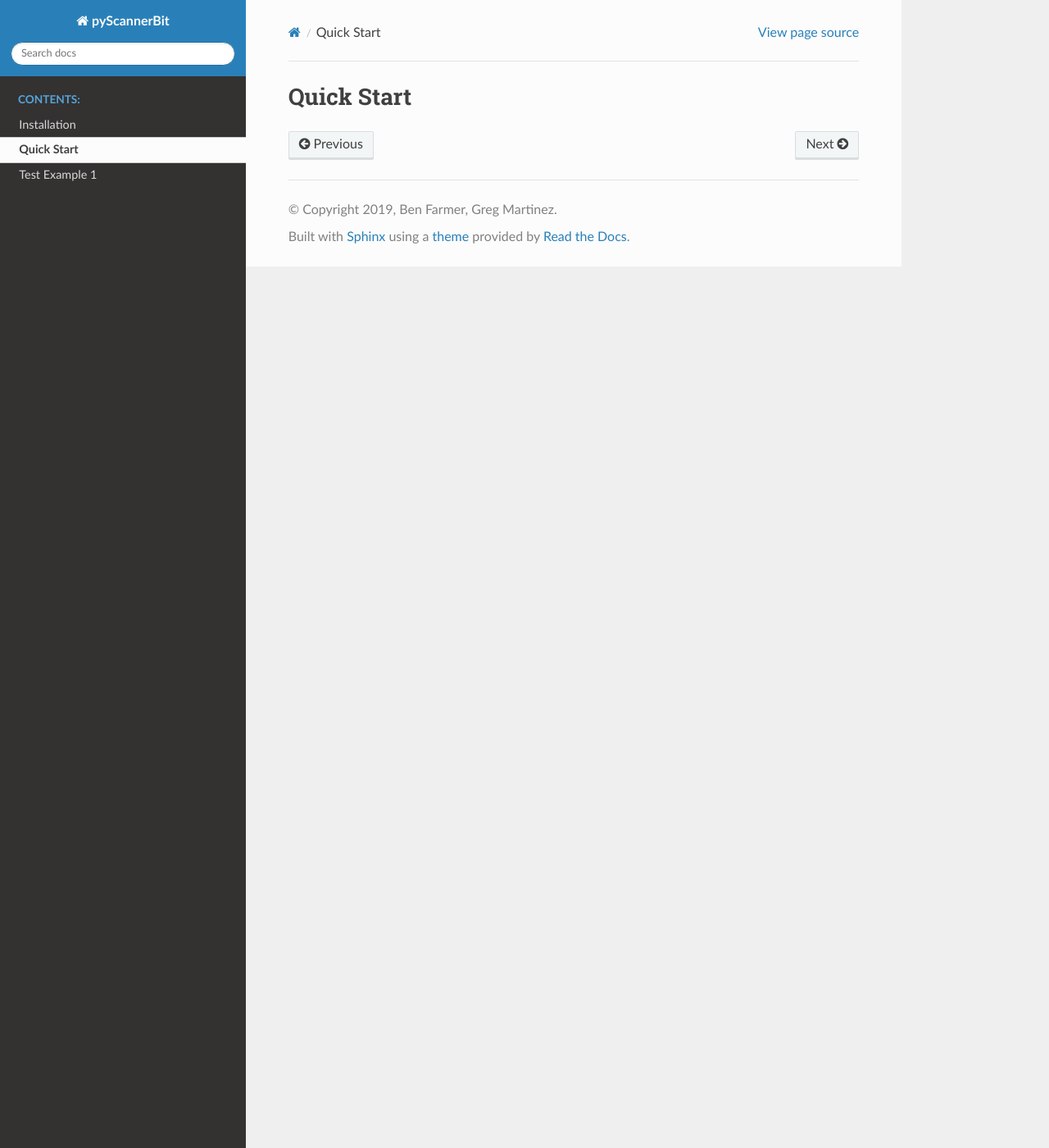
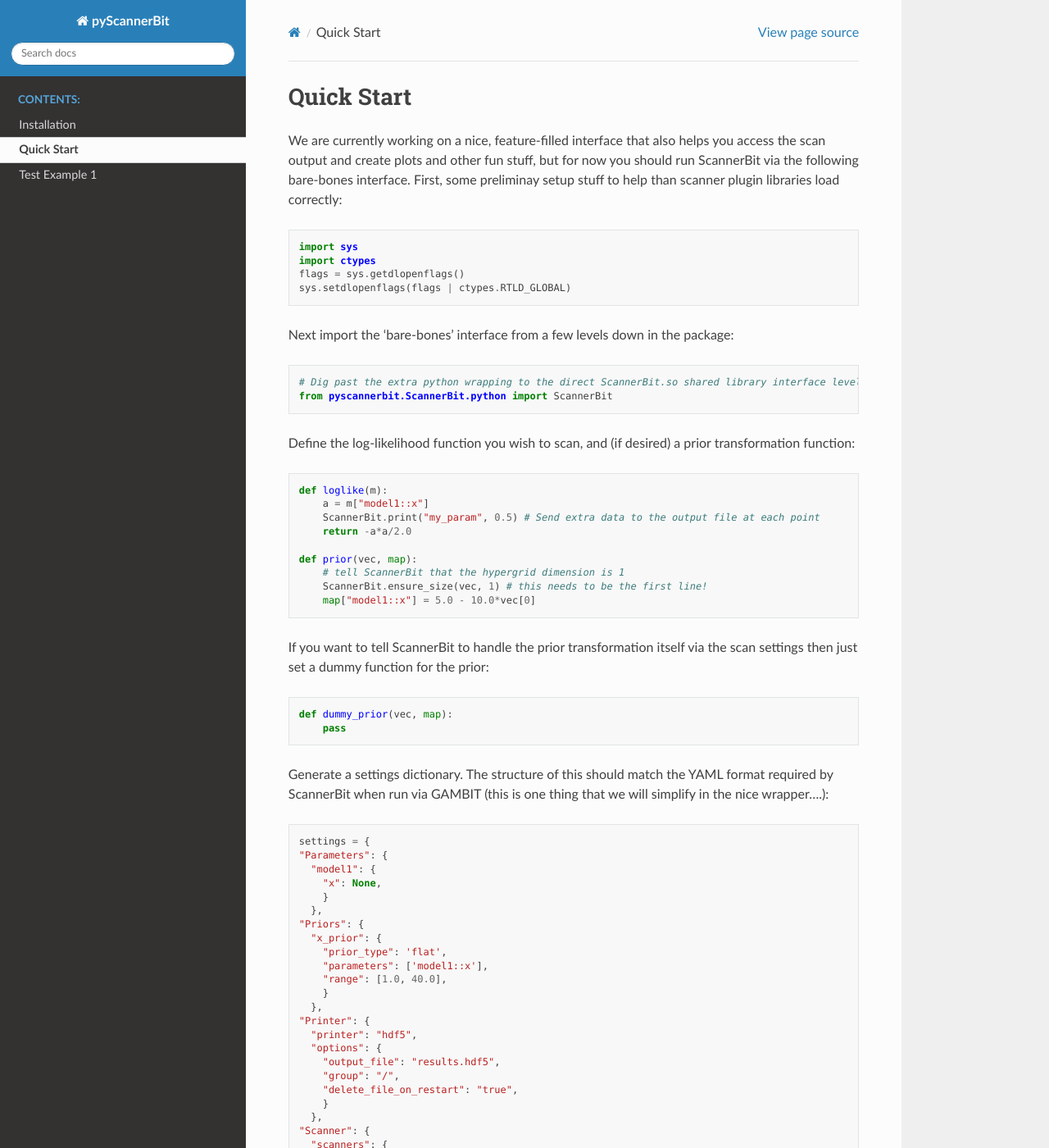
Before and after one commit to bjfar/pyscannerbit, a Sphinx documentation site: the page built from docs/source/usage/quick_start.rst, in a window 1280 px wide and 1400 px high. Shown: the whole window at 82% size. Built offline with Sphinx 7.4.7 and the Read the Docs theme 2.0.0, drawn with Linux system fonts in a browser that asks for light colours; some of the changed text lies outside the part shown.

Commit message:
Added quick start documentation

```diff
--- a/docs/source/usage/quick_start.rst
+++ b/docs/source/usage/quick_start.rst
@@ -2,3 +2,88 @@
 
 Quick Start
 ============
+
+We are currently working on a nice, feature-filled interface that also helps you access the scan output and create plots and other fun stuff, but for now you should run ScannerBit via the following bare-bones interface. First, some preliminay setup stuff to help than scanner plugin libraries load correctly::
+
+    import sys
+    import ctypes
+    flags = sys.getdlopenflags()
+    sys.setdlopenflags(flags | ctypes.RTLD_GLOBAL)
+
+Next import the 'bare-bones' interface from a few levels down in the package::
+
+    # Dig past the extra python wrapping to the direct ScannerBit.so shared library interface level
+    from pyscannerbit.ScannerBit.python import ScannerBit
+
+Define the log-likelihood function you wish to scan, and (if desired) a prior transformation function::
+
+    def loglike(m):
+        a = m["model1::x"]
+        ScannerBit.print("my_param", 0.5) # Send extra data to the output file at each point
+        return -a*a/2.0
+
+    def prior(vec, map):
+        # tell ScannerBit that the hypergrid dimension is 1
+        ScannerBit.ensure_size(vec, 1) # this needs to be the first line!
+        map["model1::x"] = 5.0 - 10.0*vec[0]
+
+If you want to tell ScannerBit to handle the prior transformation itself via the scan settings then just set a dummy function for the prior::
+
+    def dummy_prior(vec, map):
+        pass
+
+Generate a settings dictionary. The structure of this should match the YAML format required by ScannerBit when run via GAMBIT (this is one thing that we will simplify in the nice wrapper....)::
+
+    settings = {
+    "Parameters": {
+      "model1": {
+        "x": None,
+        }
+      },
+    "Priors": {
+      "x_prior": {
+        "prior_type": 'flat',
+        "parameters": ['model1::x'],
+        "range": [1.0, 40.0],
+        }
+      },
+    "Printer": {
+      "printer": "hdf5",
+      "options": {
+        "output_file": "results.hdf5",
+        "group": "/",
+        "delete_file_on_restart": "true",
+        }
+      },
+    "Scanner": {
+      "scanners": {
+        "twalk": {
+          "plugin": "twalk",
+          "like": "LogLike",
+          "tolerance": 1.003,
+          "kwalk_ratio": 0.9,
+          "projection_dimension": 4
+          }
+        },
+      },
+    "KeyValues": {
+      "default_output_path": "pyscannerbit_run_data/",
+      "likelihood": {
+        "model_invalid_for_lnlike_below": -1e6
+        }
+      }
+    }
+
+Run your scan!::
+
+    myscan = ScannerBit.scan(True)
+    myscan.run(inifile=settings, lnlike={"LogLike": like}, prior=prior, restart=True)
+
+If all went well, your scan should begin, and generate HDF5 format output in :code:`pyscannerbit_run_data/samples/results.hdf5`.
+
+Known problems:
+
+There are many! But to list a couple:
+ 1. You need to get the format of the settings correct or you'll get a cryptic error.
+ 2. You must supply a 'prior' function always. Use a dummy one as shown above if you don't need it.
+ 3. External scanners (e.g. MultiNest, PolyChord, Diver) are currently broken due to some gnarly RPATH issues. We are working on this! For now stick to Twalk and J-swarm.
--- a/setup.py
+++ b/setup.py
@@ -136,7 +136,7 @@ class CMakeBuild(build_ext_orig):
 
 setup(
     name='pyscannerbit',
-    version='0.0.26',
+    version='0.0.28',
     author='Ben Farmer',
     # Add yourself if you contribute to this package
     author_email='ben.farmer@gmail.com',
```
Also changed, not shown: 3 other files.
